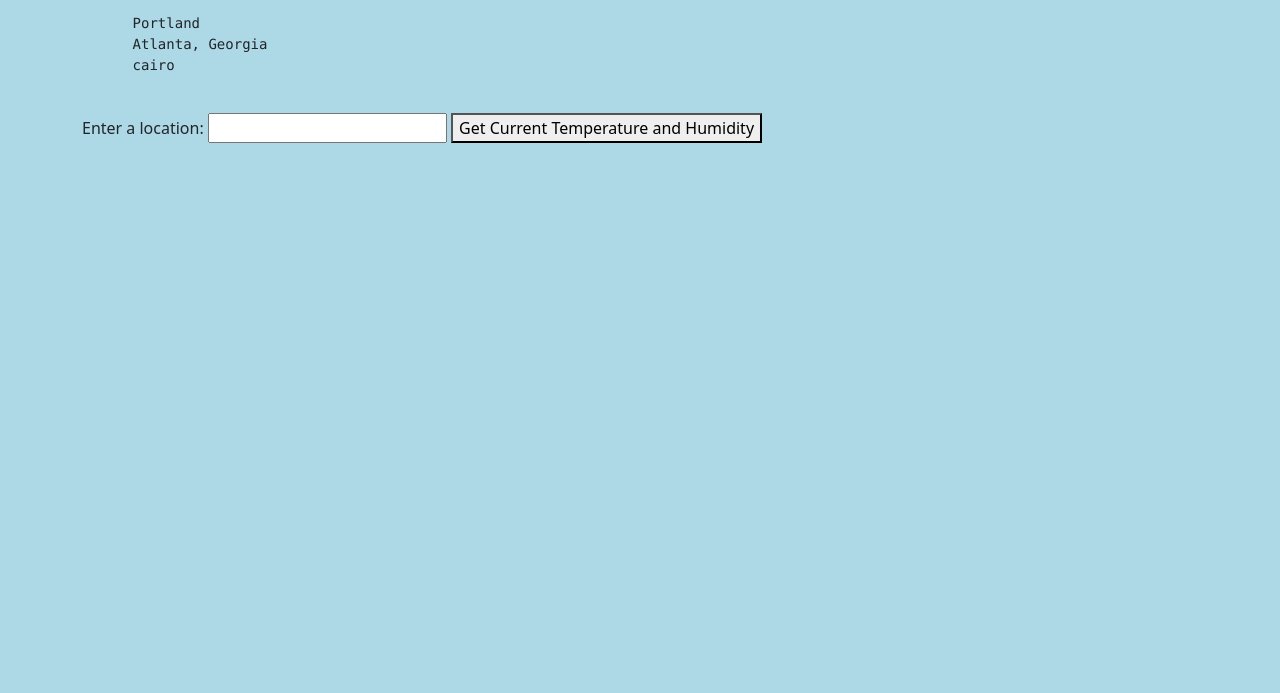
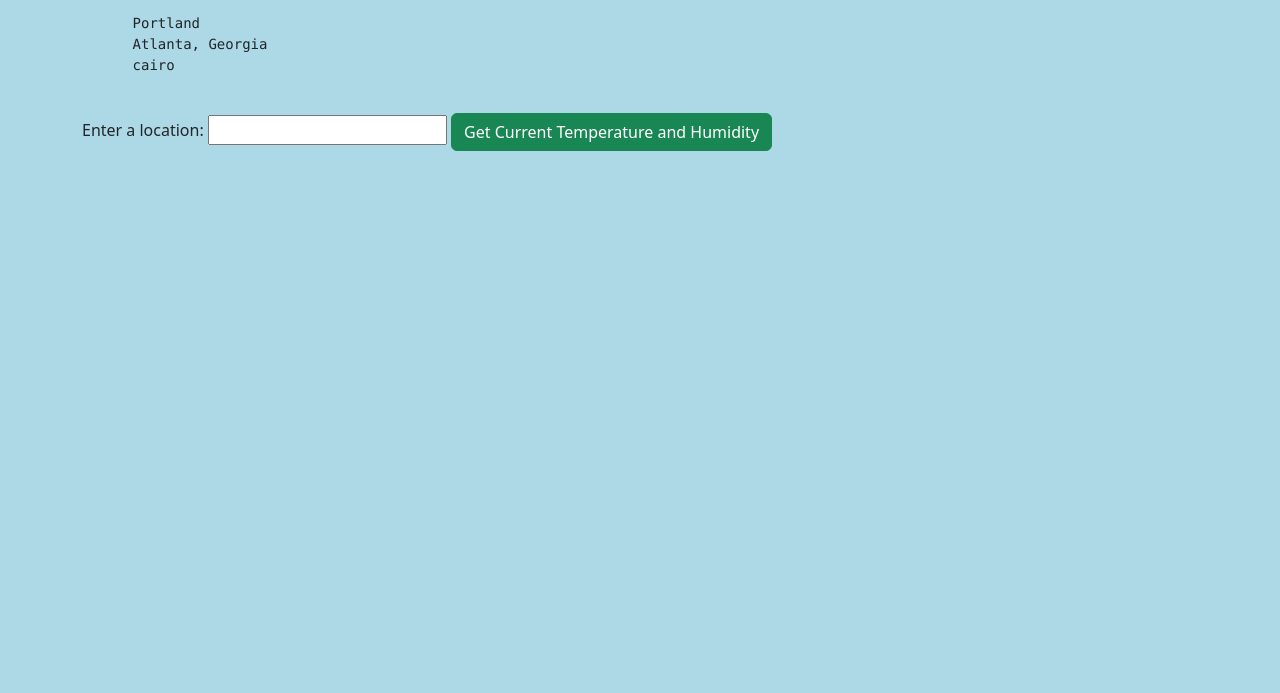
Before and after one commit to igl-myrick/weather-app, a website built with webpack: page src/index.html in a window 1280 px wide. Shown: the part 107-800 px from the top of the page. Built offline with nearby package versions, Linux system fonts and the light colour scheme.

Commit message:
fix button display

```diff
--- a/src/index.html
+++ b/src/index.html
@@ -15,7 +15,7 @@
     <form>
       <label for="location">Enter a location:</label>
       <input id="location" type="text" name="location">
-      <button type="submit" class="btn-success" id="weather-location">Get Current Temperature and Humidity</button>
+      <button type="submit" class="btn btn-success" id="weather-location">Get Current Temperature and Humidity</button>
     </form>
     <p id="show-response"></p>
   </div>
```
